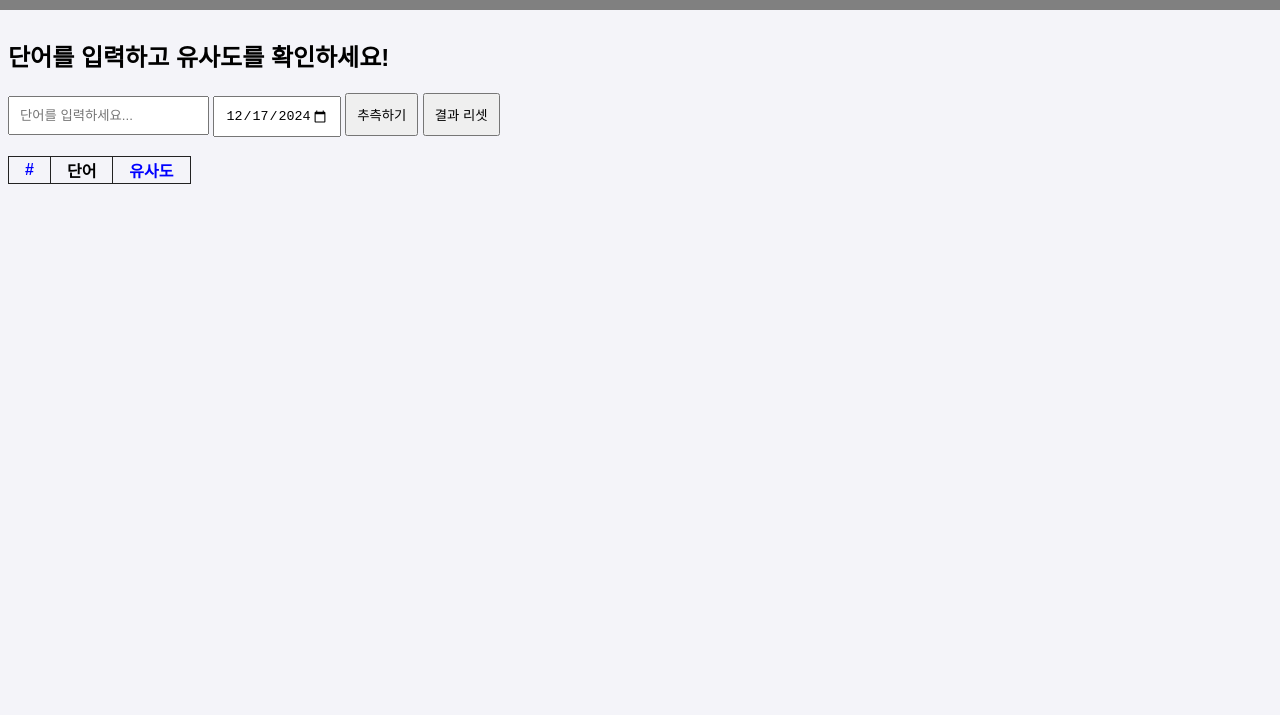
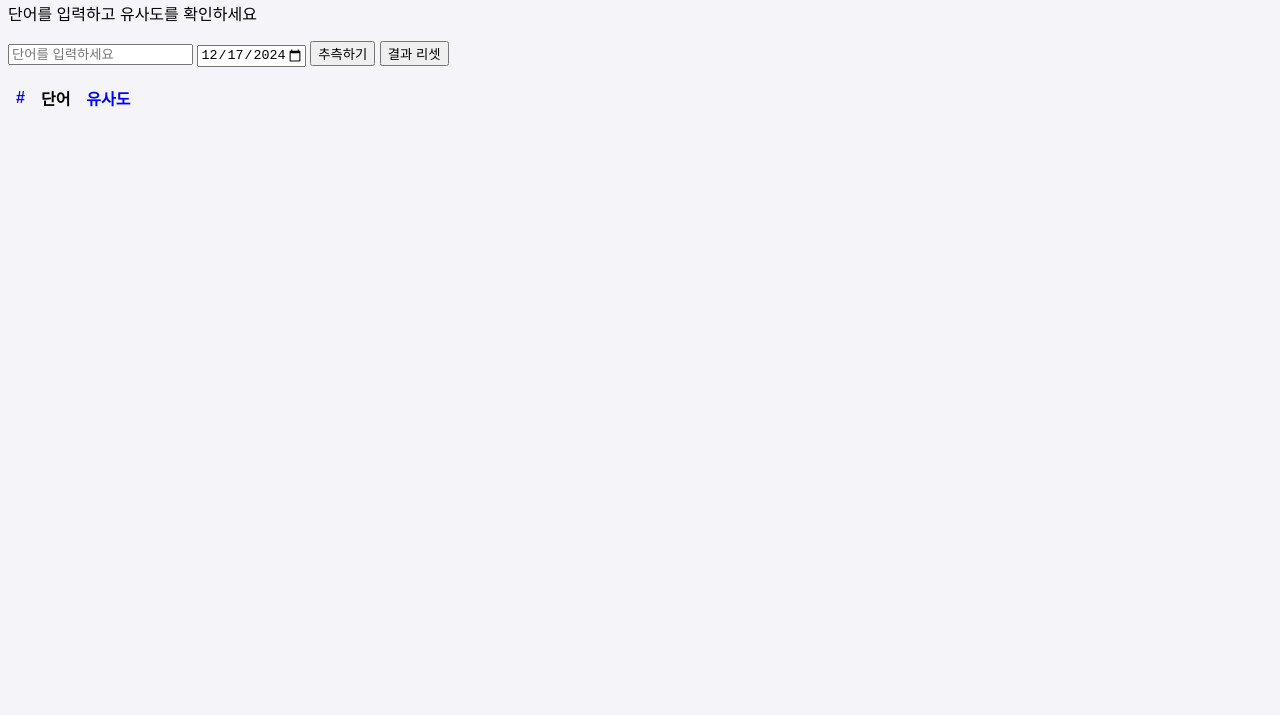
Before and after one commit to wantaekchoi/yesterdaily-komantle, a website: page public/index.html in a window 1280 px wide. Shown: the part 85-800 px from the top of the page. Drawn offline with Linux system fonts and the light colour scheme.

```diff
--- a/public/index.html
+++ b/public/index.html
@@ -10,14 +10,14 @@
 
 <body>
   <header>
-    <h1>단어 유사도 추측 게임</h1>
+    <p>단어 유사도 추측 게임</p>
   </header>
   <main>
 
     <div class="game-container">
-      <h2>단어를 입력하고 유사도를 확인하세요!</h2>
+      <p>단어를 입력하고 유사도를 확인하세요</p>
       <div class="game-input">
-        <input type="text" id="guessInput" placeholder="단어를 입력하세요..." />
+        <input type="text" id="guessInput" placeholder="단어를 입력하세요" />
         <input type="date" id="dateInput" />
         <button id="submitButton">추측하기</button>
         <button id="resetResults">결과 리셋</button>
--- a/public/script.js
+++ b/public/script.js
@@ -62,14 +62,12 @@
       this.recentEntryDiv.innerHTML = "";
       return;
     }
-
     this.recentEntryDiv.innerHTML = `
-      <strong>가장 최근 입력:</strong>
-      <p>
-        <strong>단어:</strong> ${recent.word} |
-        <strong>유사도:</strong> ${recent.sim.toFixed(4)} |
-        <strong>순위:</strong> ${recent.rank || "없음"}
-      </p>`;
+      <div>
+        <strong>#${recent.user_index} ${recent.word}:
+        </strong> ${recent.sim.toFixed(4)} (${recent.rank || "없음"})
+        <progress min=${0.0} max=${1.0} value=${recent.sim} />
+      </div>`;
   },
 
   renderTables(groupedResults) {
@@ -102,6 +100,7 @@
             <th class="button" onclick="ViewModel.handleSort('${date}', 'user_index')">#</th>
             <th>단어</th>
             <th class="button" onclick="ViewModel.handleSort('${date}', 'sim')">유사도</th>
+            <th />
           </tr>
         </thead>`;
 
@@ -112,10 +111,10 @@
           <td>${item.user_index}</td>
           <td>${item.word}</td>
           <td>
-            <div>
               ${item.rank} (${item.sim.toFixed(4)})
-            </div>
-            <progress id="sim-bar" min="0.0" max="1.0" value=${item.sim} />
+          </td>
+          <td>
+            <progress min=${0.0} max=${1.0} value=${item.sim} />
           </td>`;
         tbody.appendChild(tr);
       });
--- a/public/style.css
+++ b/public/style.css
@@ -15,25 +15,15 @@
   padding: 0.5rem;
 }
 
-input[type="text"],
-input[type="date"] {
-  padding: 10px;
-}
-
-button {
-  padding: 10px;
-}
-
 table {
+  text-align: left;
   border-collapse: collapse;
 }
 
 th,
 td {
-  border: 1px solid #222222;
-  text-align: center;
-  padding-left: 1rem;
-  padding-right: 1rem;
+  padding-left: 0.5rem;
+  padding-right: 0.5rem;
 }
 
 th.button {
@@ -41,3 +31,9 @@
   font-weight: bold;
   color: blue;
 }
+
+td {
+  progress {
+    vertical-align: baseline;
+  }
+}
```
